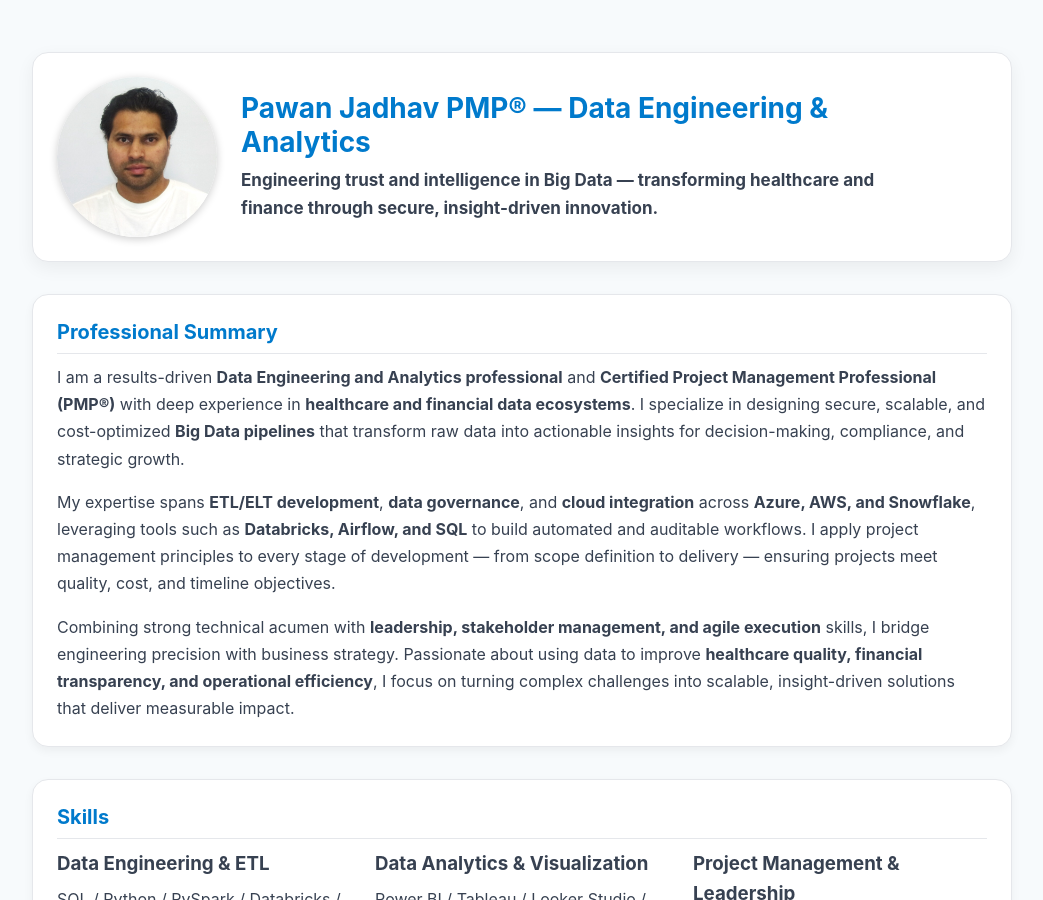
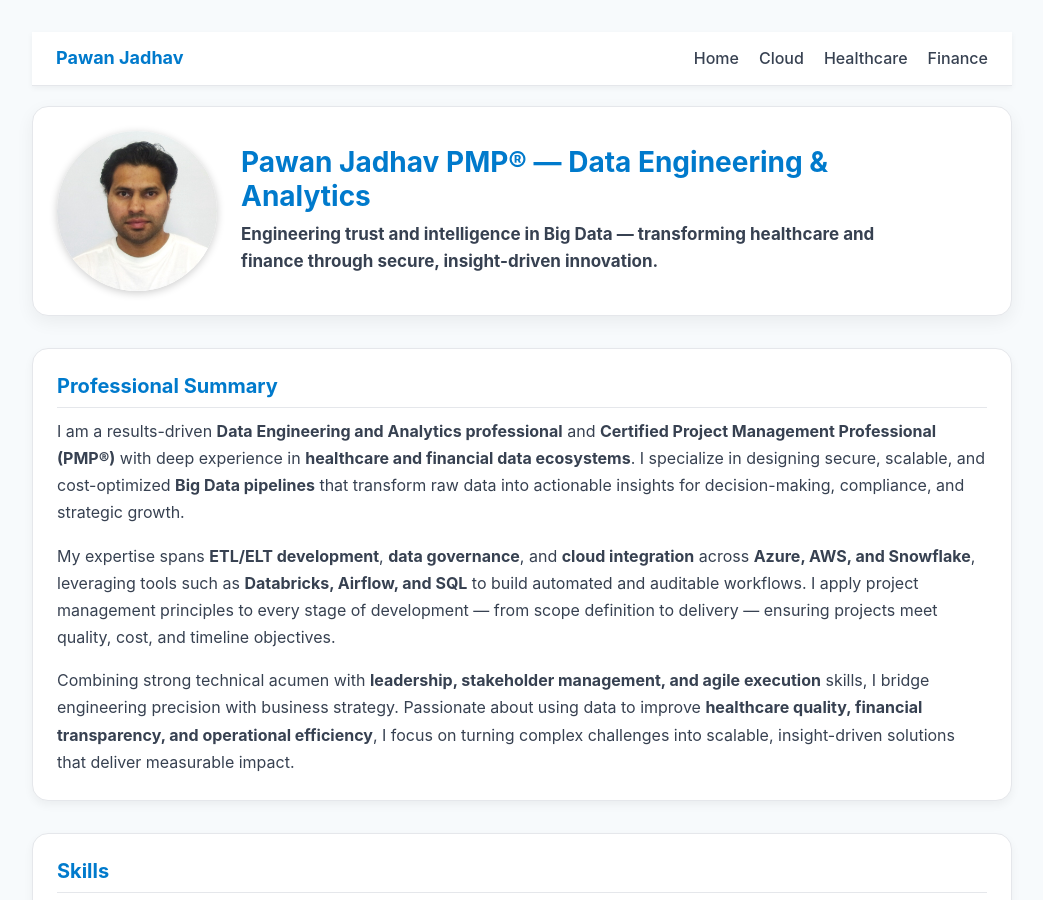
Before and after one commit to PawanJadhav7/PawanJadhav.github.io, a Jekyll site: the page built from index.md, in a window 1280 px wide and 900 px high. Shown: the whole window, without its empty margins (118-1161 px from the left). Built offline with Jekyll 4.4.1, drawn with Linux system fonts in a browser that asks for light colours.

Commit message:
Update index.md

```diff
--- a/index.md
+++ b/index.md
@@ -2,7 +2,24 @@
 title: "Pawan Jadhav PMP® — Data Engineering & Analytics"
 layout: default
 ---
+<!-- ====== NAVIGATION BAR ====== -->
+<nav style="background:#ffffff;border-bottom:1px solid #e5e7eb;box-shadow:0 2px 6px rgba(0,0,0,0.05);position:sticky;top:0;z-index:1000;">
+  <div style="max-width:1100px;margin:0 auto;padding:12px 24px;display:flex;align-items:center;justify-content:space-between;flex-wrap:wrap;">
 
+    <!-- Logo / Name -->
+    <a href="/" style="font-weight:700;font-size:18px;color:#007ACC;text-decoration:none;">
+      Pawan Jadhav
+    </a>
+
+    <!-- Navigation Links -->
+    <div style="display:flex;gap:20px;flex-wrap:wrap;">
+      <a href="#home" style="color:#374151;text-decoration:none;font-weight:500;">Home</a>
+      <a href="#cloud" style="color:#374151;text-decoration:none;font-weight:500;">Cloud</a>
+      <a href="#healthcare" style="color:#374151;text-decoration:none;font-weight:500;">Healthcare</a>
+      <a href="#finance" style="color:#374151;text-decoration:none;font-weight:500;">Finance</a>
+    </div>
+  </div>
+</nav>
 <div class="hero" style="display:flex;align-items:center;justify-content:flex-start;gap:24px;flex-wrap:nowrap;margin-top:20px;">
 
   <!-- Profile Image on the Left -->
```
